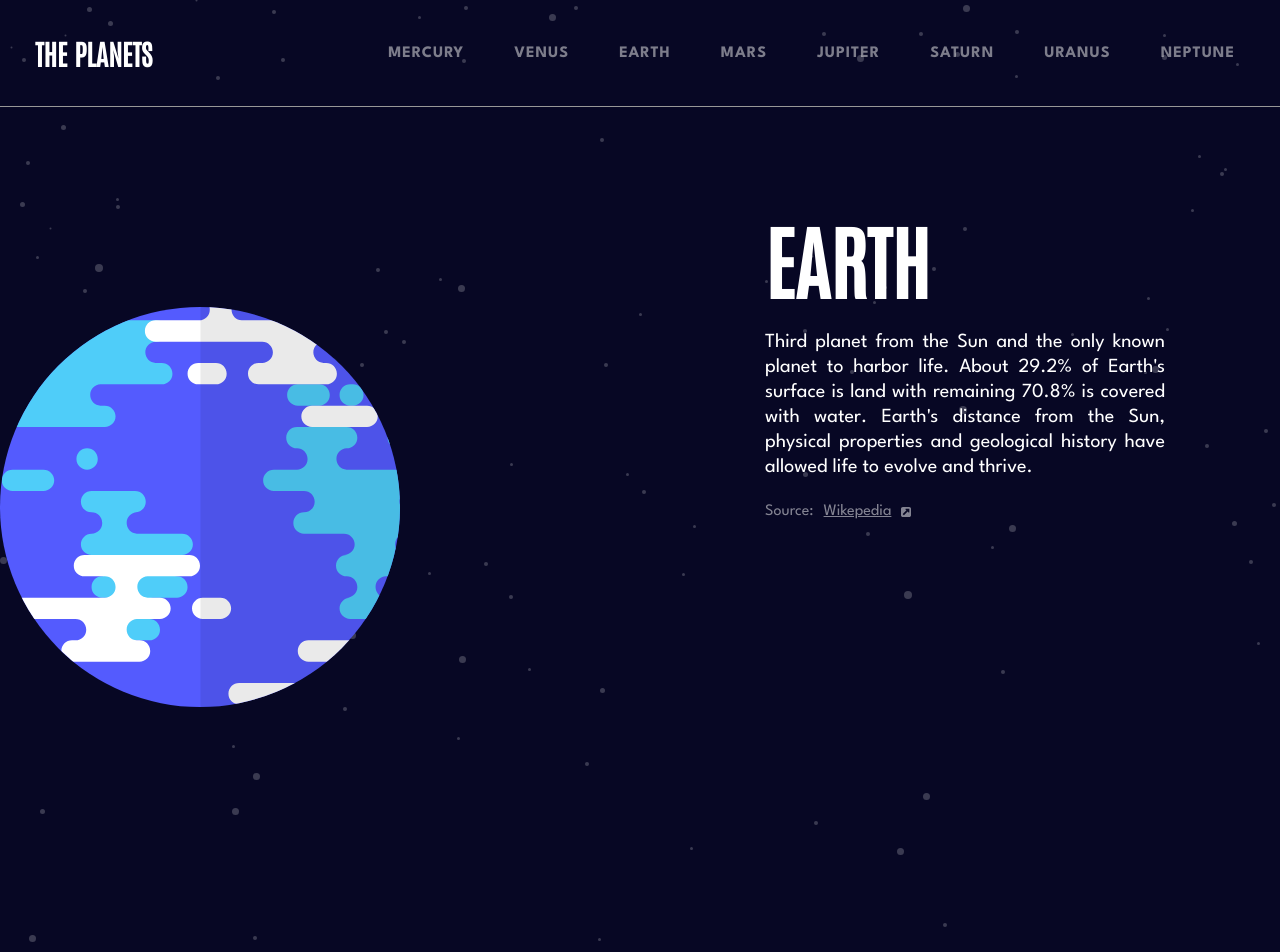
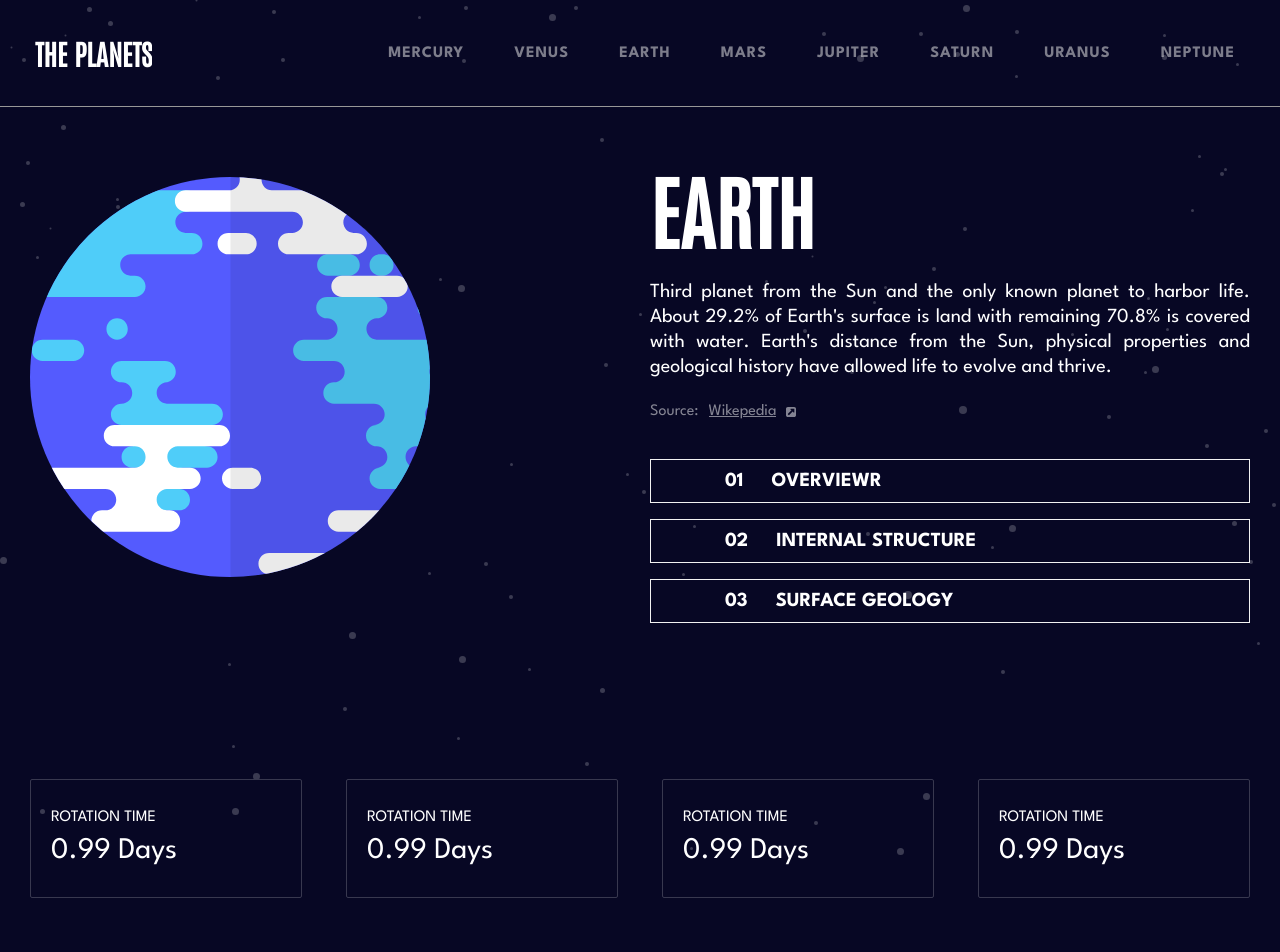
Before and after one commit to guusfelix2015/planetsFact, a React (Vite) app: page /planets/earth in a window 1280 px wide. Shown: the top 952 px of the page. After the commit the page ends 907 px from the top, so only its background shows below. Built offline with nearby package versions, Linux system fonts and the light colour scheme; data requests are answered from the project's data file.

Commit message:
Estilizando planets

```diff
--- a/src/index.css
+++ b/src/index.css
@@ -7,6 +7,7 @@
   list-style: none;
   font-family: "League Spartan", sans-serif;
   text-decoration: none;
+  overflow: hidden;
 }
 
 html {
--- a/src/pages/Planet/Planet.jsx
+++ b/src/pages/Planet/Planet.jsx
@@ -32,6 +32,37 @@ const Planet = () => {
                 </a>
                 <img src="../assets/icon-source.svg" alt="" />
               </div>
+              <div className={styles.infoPlanets}>
+                <ul>
+                  <li>
+                    <span>01</span>Overviewr
+                  </li>
+                  <li>
+                    <span>02</span>Internal Structure
+                  </li>
+                  <li>
+                    <span>03</span>Surface Geology
+                  </li>
+                </ul>
+              </div>
+            </div>
+          </div>
+          <div className={styles.cardsInfo}>
+            <div className={styles.card}>
+              <p>ROTATION TIME</p>
+              <p>{planets.rotation}</p>
+            </div>
+            <div className={styles.card}>
+              <p>ROTATION TIME</p>
+              <p>{planets.rotation}</p>
+            </div>
+            <div className={styles.card}>
+              <p>ROTATION TIME</p>
+              <p>{planets.rotation}</p>
+            </div>
+            <div className={styles.card}>
+              <p>ROTATION TIME</p>
+              <p>{planets.rotation}</p>
             </div>
           </div>
         </div>
--- a/src/pages/Planet/Planet.module.css
+++ b/src/pages/Planet/Planet.module.css
@@ -1,13 +1,13 @@
 .container {
   max-width: 128rem;
   margin: 0 auto;
+  width: 100vw;
   height: 100vh;
-  width: 100vw;
-  margin-top: 10rem;
+  padding: 3rem;
 }
 
 .planetImg {
-  margin-top: 10rem;
+  margin-top: 2rem;
 }
 
 .planetImg img {
@@ -16,10 +16,11 @@
 }
 
 .planetContainer {
+  margin-top: 2rem;
   display: grid;
   grid-template-columns: 1fr 1fr;
   justify-content: center;
-  gap: 25rem;
+  gap: 2rem;
 }
 
 .planetContent h1 {
@@ -32,12 +33,11 @@
   font-size: 2rem;
   margin-top: 2rem;
   line-height: 2.5rem;
-  max-width: 40rem;
   text-align: justify;
   margin-bottom: 2.4rem;
 }
 
-.planetContent span {
+.spanFlex span {
   font-size: 1.6rem;
   color: #fff;
   opacity: 0.5;
@@ -63,3 +63,58 @@
 .planetContent img {
   height: 1rem;
 }
+
+.infoPlanets {
+  display: flex;
+  flex-direction: column;
+}
+
+.infoPlanets ul {
+  margin-top: 4rem;
+}
+
+.infoPlanets ul li {
+  color: #fff;
+  font-size: 2rem;
+  text-transform: uppercase;
+  font-weight: 700;
+  padding: 1.2rem 10rem 1.2rem 7.4rem;
+  border: 1px solid #f2f2f2;
+  margin-bottom: 1.6rem;
+  cursor: pointer;
+}
+
+.infoPlanets ul li span {
+  margin-right: 2.8rem;
+}
+
+.infoPlanets ul li:hover {
+  background-color: #38384f;
+}
+
+.cardsInfo {
+  display: flex;
+  align-items: center;
+  justify-content: space-between;
+  gap: 3.6rem;
+  margin-top: 14rem;
+}
+
+.card {
+  border: 1px solid #38384f;
+  padding: 3rem 10rem 3rem 2rem;
+  border-radius: 0.2rem;
+  cursor: pointer;
+}
+
+.card p {
+  font-size: 1.6rem;
+  color: #fff;
+}
+
+.card p:last-child {
+  font-size: 3rem;
+  margin-top: 1rem;
+  line-height: 3.2rem;
+  width: 15rem;
+}
```
